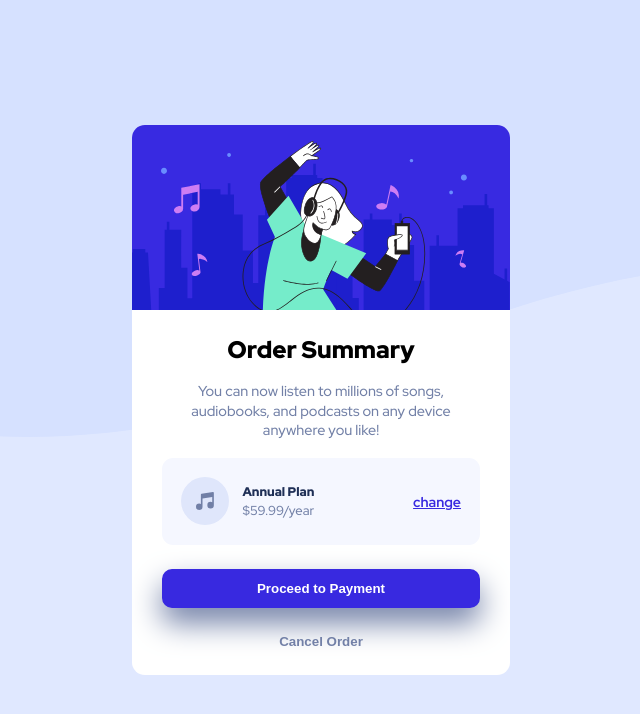
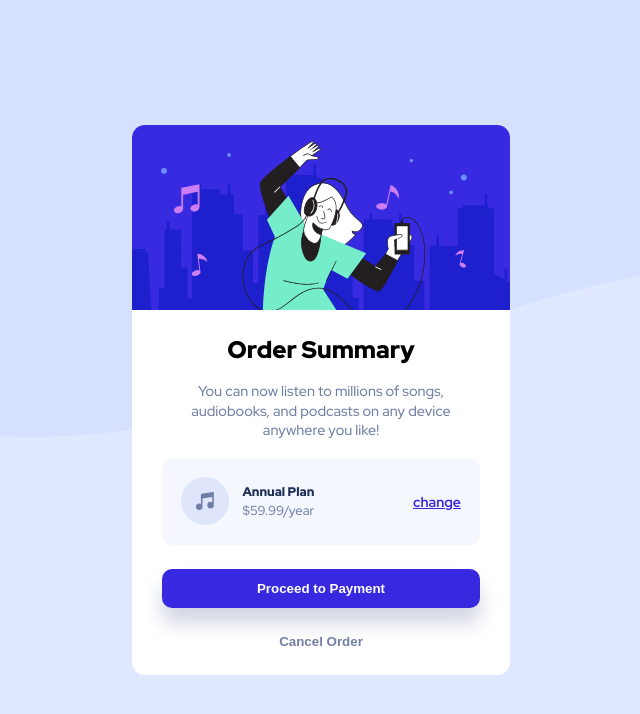
Before and after one commit to Kaushaljoshi29/order-summary-component-Frontend-Mentor, a plain HTML site: page index.html in a window 1280 px wide. Shown: the whole page, without its empty margins (319-959 px from the left). Drawn offline with Linux system fonts and the light colour scheme.

Commit message:
changed border-shadow for payment btn

```diff
--- a/styles.css
+++ b/styles.css
@@ -110,7 +110,7 @@ button {
   border-style: solid;
   color: white;
   font-weight: 700;
-  box-shadow: 0 15px 30px var(--Desaturated-blue);
+  box-shadow: 0 15px 20px hsl(224, 23%, 85%);
 }
 
 .cancel-btn {
```
